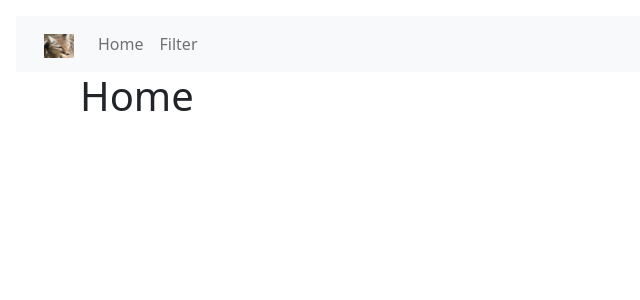
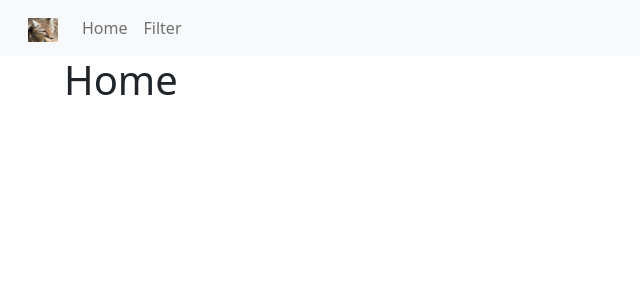
Before and after one commit to krdevel/grupparbete-vite-eventer, a Vue app: page /#/ in a window 1280 px wide. Shown: the top 300 px of the page, without its empty margins (0-640 px from the left). Built offline with nearby package versions, Linux system fonts and the light colour scheme.

Commit message:
removes padding on html element and adds bootstrap.js functionality

```diff
--- a/css/default.css
+++ b/css/default.css
@@ -4,7 +4,7 @@
 
 html {
 	background-color: #fff;
-	padding: 1rem;
+	/* padding: 1rem; */
 	font-family: -apple-system, BlinkMacSystemFont, 'Segoe UI', Roboto,
 		'Helvetica Neue', Arial, 'Noto Sans', 'Liberation Sans', sans-serif,
 		'Apple Color Emoji', 'Segoe UI Emoji', 'Segoe UI Symbol', 'Noto Color Emoji';
--- a/index.html
+++ b/index.html
@@ -17,5 +17,6 @@
 	<body>
 		<div id="app"></div>
 		<script src="/src/main.js" type="module"></script>
+		<script src="/node_modules/bootstrap/dist/js/bootstrap.bundle.min.js"></script>
 	</body>
 </html>
```
